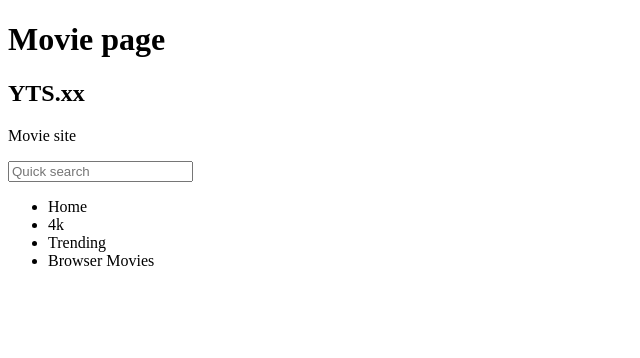
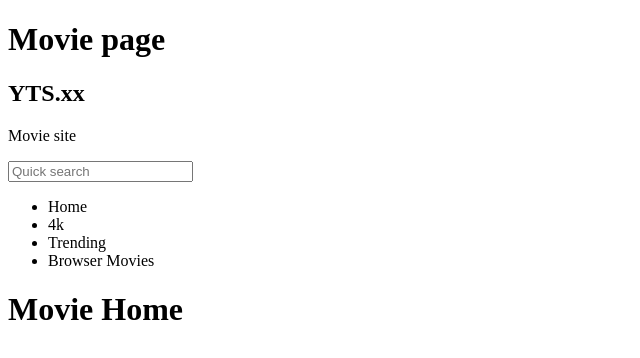
Before and after one commit to allmie/react__movie-app, a React (Create React App) app: page / in a window 1280 px wide. Shown: the top 358 px of the page, without its empty margins (0-640 px from the left). Built offline with nearby package versions, Linux system fonts and the light colour scheme.

Commit message:
Home Component created

```diff
--- a/src/Components/App.js
+++ b/src/Components/App.js
@@ -1,10 +1,12 @@
 import Header from "Components/Header";
+import HomeComponent from "Pages/Home";
 
 const App = () => {
   return (
     <div>
       <h1>Movie page</h1>
       <Header />
+      <HomeComponent />
     </div>
   );
 };
--- /dev/null
+++ b/src/Pages/Home/HomeComponent.js
@@ -0,0 +1,10 @@
+import React from "react";
+import HomePresenter from "Pages/Home/HomePresenter";
+
+export default class HomeComponent extends React.Component {
+  state = {};
+
+  render() {
+    return <HomePresenter />;
+  }
+}
--- /dev/null
+++ b/src/Pages/Home/HomePresenter.js
@@ -0,0 +1,3 @@
+const HomePresenter = () => <h1>Movie Home</h1>;
+
+export default HomePresenter;
--- /dev/null
+++ b/src/Pages/Home/index.js
@@ -0,0 +1,3 @@
+import HomeComponent from "Pages/Home/HomeComponent";
+
+export default HomeComponent;
```
Also changed, not shown: 1 other file (tests, documents, lock files or other folders).
